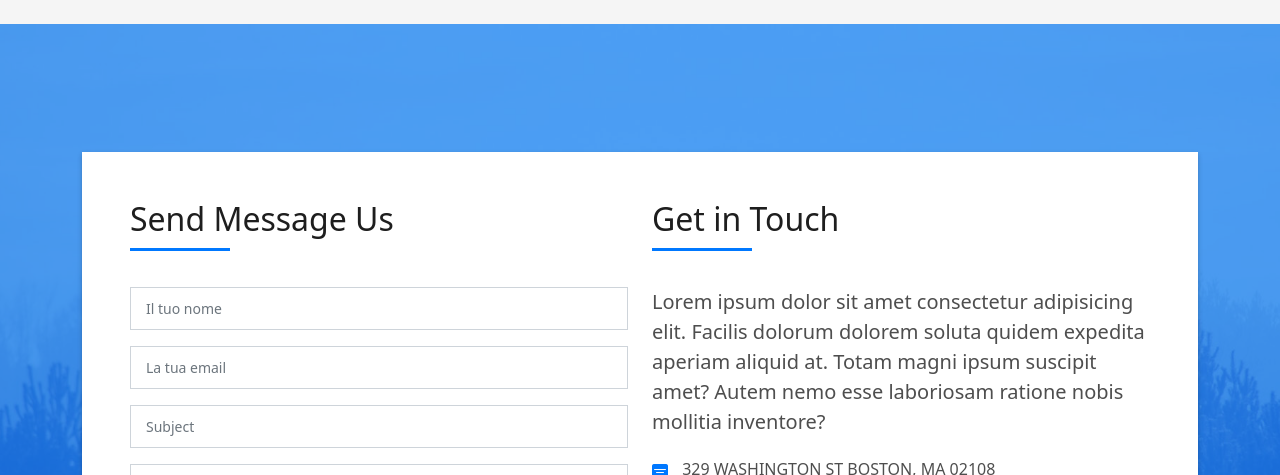
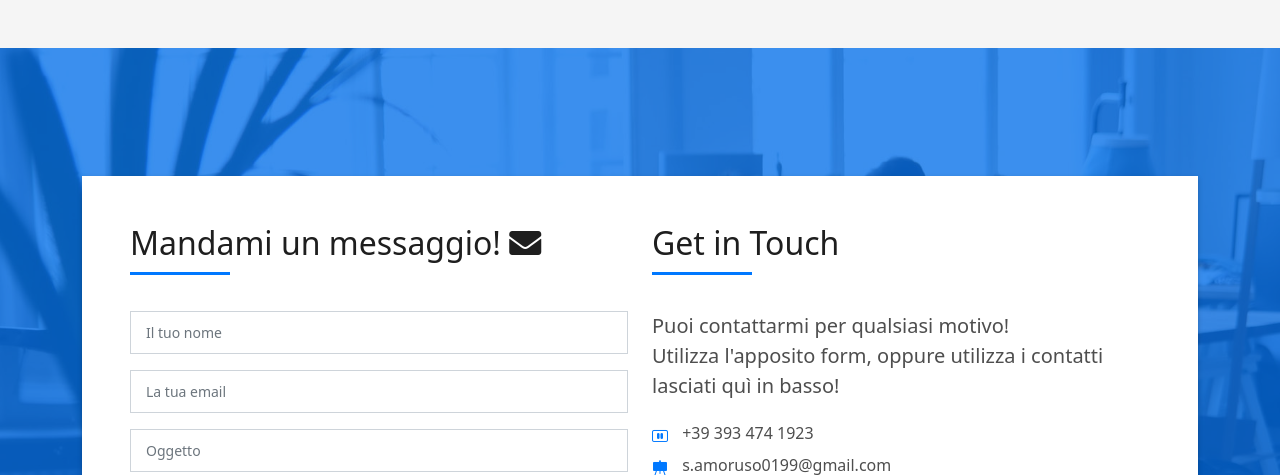
Before and after one commit to SalvathorAmoruso/myWebSite, a PHP site: page / in a window 1280 px wide. Shown: the part 6025-6500 px from the top of the page. Run offline with PHP 8.4, Linux system fonts and the light colour scheme; some libraries are stand-ins or nearby versions; some web fonts are replaced.

Commit message:
- Modifiche

```diff
--- a/index.html
+++ b/index.html
@@ -53,7 +53,7 @@
                 <li><a class="nav-link scrollto" href="#about">About</a></li>
                 <li><a class="nav-link scrollto" href="#services">Services</a></li>
                 <li><a class="nav-link scrollto " href="#work">Bookizon</a></li>
-                <li><a class="nav-link scrollto " href="#blog">Blog</a></li>
+                <li><a class="nav-link scrollto " href="#blog">Life</a></li>
                 <li><a class="nav-link scrollto" href="#contact">Contact</a></li>
             </ul>
             <i class="bi bi-list mobile-nav-toggle"></i>
@@ -291,7 +291,7 @@
     <!-- End Services Section -->
 
     <!-- ======= Counter Section ======= -->
-    <div class="section-counter paralax-mf bg-image" style="background-image: url(assets/img/counters-bg.jpg)">
+    <div class="section-counter paralax-mf bg-image" style="background-image: url(assets/img/secondParallaxImg.jpg)">
         <div class="overlay-mf"></div>
         <div class="container position-relative">
             <div class="row">
@@ -517,8 +517,23 @@
         </div>
     </section><!-- End Portfolio Section -->
 
+    <div id="blog" class="row">
+        <div class="col-sm-12">
+            <div class="title-box text-center">
+                <h3 class="title-a">
+                    Life
+                </h3>
+                <p class="subtitle-a">
+                    Piccola sezione dedicata alla vita, alla felicità e alla libertà. <br>
+                    <b>My website, my rules <i class="fas fa-heart"></i></b>
+                </p>
+                <div class="line-mf"></div>
+            </div>
+        </div>
+    </div>
+
     <!-- ======= Testimonials Section ======= -->
-    <div class="testimonials paralax-mf bg-image" style="background-image: url(assets/img/overlay-bg.jpg)">
+    <div class="testimonials paralax-mf bg-image" style="background-image: url(assets/img/thrdParallaxImg.jpg)">
         <div class="overlay-mf"></div>
         <div class="container">
             <div class="row">
@@ -573,21 +588,8 @@
     </div><!-- End Testimonials Section -->
 
     <!-- ======= Blog Section ======= -->
-    <section id="blog" class="blog-mf sect-pt4 route">
+    <section class="blog-mf sect-pt4 route">
         <div class="container">
-            <div class="row">
-                <div class="col-sm-12">
-                    <div class="title-box text-center">
-                        <h3 class="title-a">
-                            Blog
-                        </h3>
-                        <p class="subtitle-a">
-                            Solo alcune foto che raccontano momenti speciali
-                        </p>
-                        <div class="line-mf"></div>
-                    </div>
-                </div>
-            </div>
             <div class="row">
                 <div class="col-md-4 mb-3">
                     <div class="card card-blog">
@@ -647,7 +649,7 @@
 
     <!-- ======= Contact Section ======= -->
     <section id="contact" class="paralax-mf footer-paralax bg-image sect-mt4 route"
-             style="background-image: url(assets/img/overlay-bg.jpg)">
+             style="background-image: url(assets/img/counters-bg.jpg)">
         <div class="overlay-mf"></div>
         <div class="container">
             <div class="row">
@@ -658,7 +660,7 @@
                                 <div class="col-md-6">
                                     <div class="title-box-2">
                                         <h5 class="title-left">
-                                            Send Message Us
+                                            Mandami un messaggio! <i class="fas fa-envelope"></i>
                                         </h5>
                                     </div>
                                     <div>
@@ -680,7 +682,7 @@
                                                 <div class="col-md-12 mb-3">
                                                     <div class="form-group">
                                                         <input type="text" class="form-control" name="subject"
-                                                               id="subject" placeholder="Subject" required>
+                                                               id="subject" placeholder="Oggetto" required>
                                                     </div>
                                                 </div>
                                                 <div class="col-md-12">
@@ -692,7 +694,7 @@
                                                 <div class="col-md-12 text-center my-3">
                                                     <div class="loading">Loading</div>
                                                     <div class="error-message"></div>
-                                                    <div class="sent-message">Your message has been sent. Thank you!
+                                                    <div class="sent-message">Il tuo messaggio è stato inviato, Grazie mille :)
                                                     </div>
                                                 </div>
                                                 <div class="col-md-12 text-center">
@@ -713,25 +715,24 @@
                                     </div>
                                     <div class="more-info">
                                         <p class="lead">
-                                            Lorem ipsum dolor sit amet consectetur adipisicing elit. Facilis dolorum
-                                            dolorem soluta quidem
-                                            expedita aperiam aliquid at.
-                                            Totam magni ipsum suscipit amet? Autem nemo esse laboriosam ratione nobis
-                                            mollitia inventore?
+                                            Puoi contattarmi per qualsiasi motivo!<br>
+                                            Utilizza l'apposito form, oppure utilizza i contatti lasciati quì in basso!
                                         </p>
                                         <ul class="list-ico">
-                                            <li><span class="bi bi-geo-alt"></span> 329 WASHINGTON ST BOSTON, MA 02108
-                                            </li>
                                             <li><span class="bi bi-phone"></span> +39 393 474 1923</li>
-                                            <li><span class="bi bi-envelope"></span> contact@example.com</li>
+                                            <li><span class="bi bi-envelope"></span> s.amoruso0199@gmail.com</li>
                                         </ul>
                                     </div>
                                     <div class="socials">
-                                        <ul>
+                                        <p class="lead">
+                                            Mi trovi anche su tutti i social network, qualora dovessi cliccare su uno dei bottoni
+                                            quì in basso, avrai un accesso diretto al mio profilo nell'apposita piattaforma :)
+                                        </p>
+                                        <ul class="align-items-center">
                                             <li><a href="https://www.instagram.com/salvathor_amoruso/"><span class="ico-circle"><i
+                                                    class="bi bi-instagram"></i></span></a></li>
+                                            <li><a href="https://www.facebook.com/salvatore.amoruso.33"><span class="ico-circle"><i
                                                     class="bi bi-facebook"></i></span></a></li>
-                                            <li><a href="https://www.facebook.com/salvatore.amoruso.33"><span class="ico-circle"><i
-                                                    class="bi bi-instagram"></i></span></a></li>
                                             <li><a href="https://twitter.com/ToThor99"><span class="ico-circle"><i class="bi bi-twitter"></i></span></a>
                                             </li>
                                             <li><a href="https://www.linkedin.com/in/salvatore-amoruso-b3124214b/"><span class="ico-circle"><i
```
Also changed, not shown: forms/contact.php (+13 -2 lines), assets/img/secondParallaxImg.jpg (added), assets/img/thrdParallaxImg.jpg (added).
